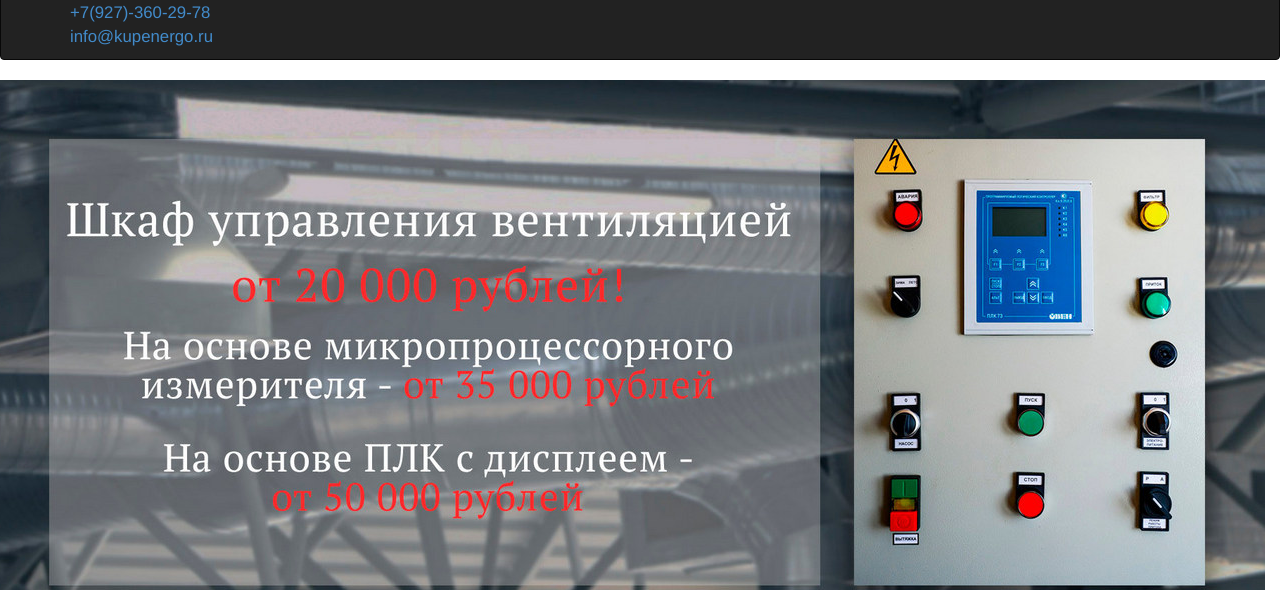
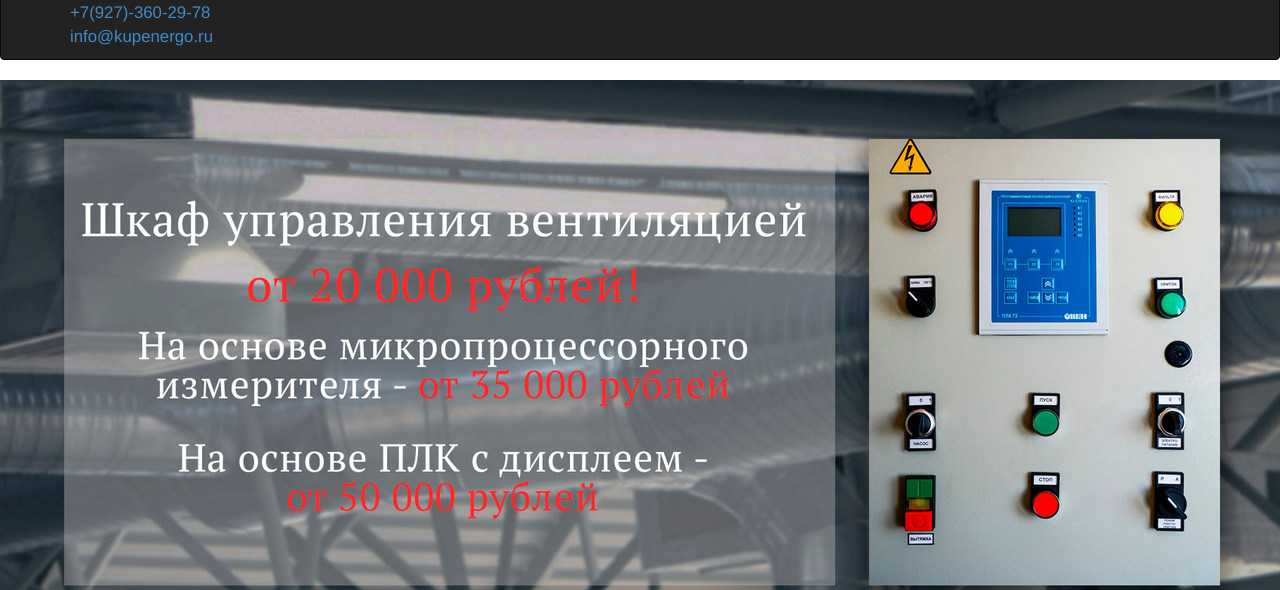
Before and after one commit to ikupdev/new-kupenergo.ru, a plain HTML site: page index.html in a window 1280 px wide. Shown: the part 210-800 px from the top of the page. Drawn offline with nearby package versions, Linux system fonts and the light colour scheme; files that its build step writes are made by us from their sources.

Commit message:
fix slider offset

```diff
--- a/css/main.css
+++ b/css/main.css
@@ -168,7 +168,6 @@ navbar-brand-small-wrapper {
 
 .slider-item img {
     width: 100%;
-    max-width: 1280px;
 }
 
 .company-features {
--- a/index.html
+++ b/index.html
@@ -4,7 +4,7 @@
     <meta charset="UTF-8">
     <meta name="viewport" content="width=device-width, initial-scale=1.0">
     <meta http-equiv="X-UA-Compatible" content="ie=edge">
-    <title>KUP-ENERGO - Промышленная автоматизация</title>
+    <title>КУПЭНЕРГО - Промышленная автоматизация</title>
     <link rel="stylesheet" href="css/bootstrap.min.css">
     <link rel="stylesheet" href="css/main.css">
 </head>
@@ -39,7 +39,8 @@
     </div>
 </section>
 <section class="simple-slider">
-    <div class="row centered">
+    <div class="row">
+        <div class="col-lg-12">
             <div class="wrap">
                 <div class="slider-item slider-fade">
                     <img src="img/slider/slider-1.jpg" alt="slide 1">
@@ -59,6 +60,7 @@
                 <div class="dot"></div>
                 <div class="dot"></div>
                 <div class="dot"></div>
+            </div>
         </div>
     </div>
 </section>
```
Lines whose indentation alone changed are shown as unchanged.
